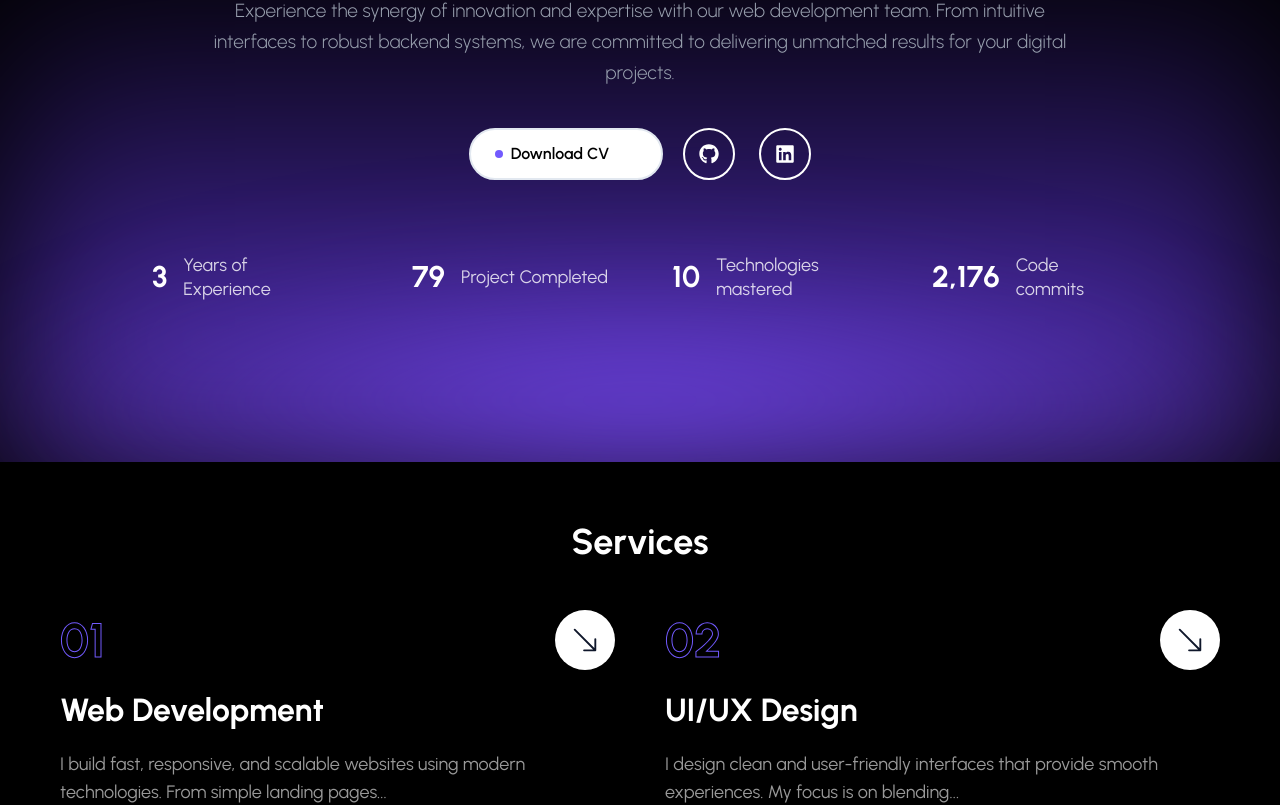
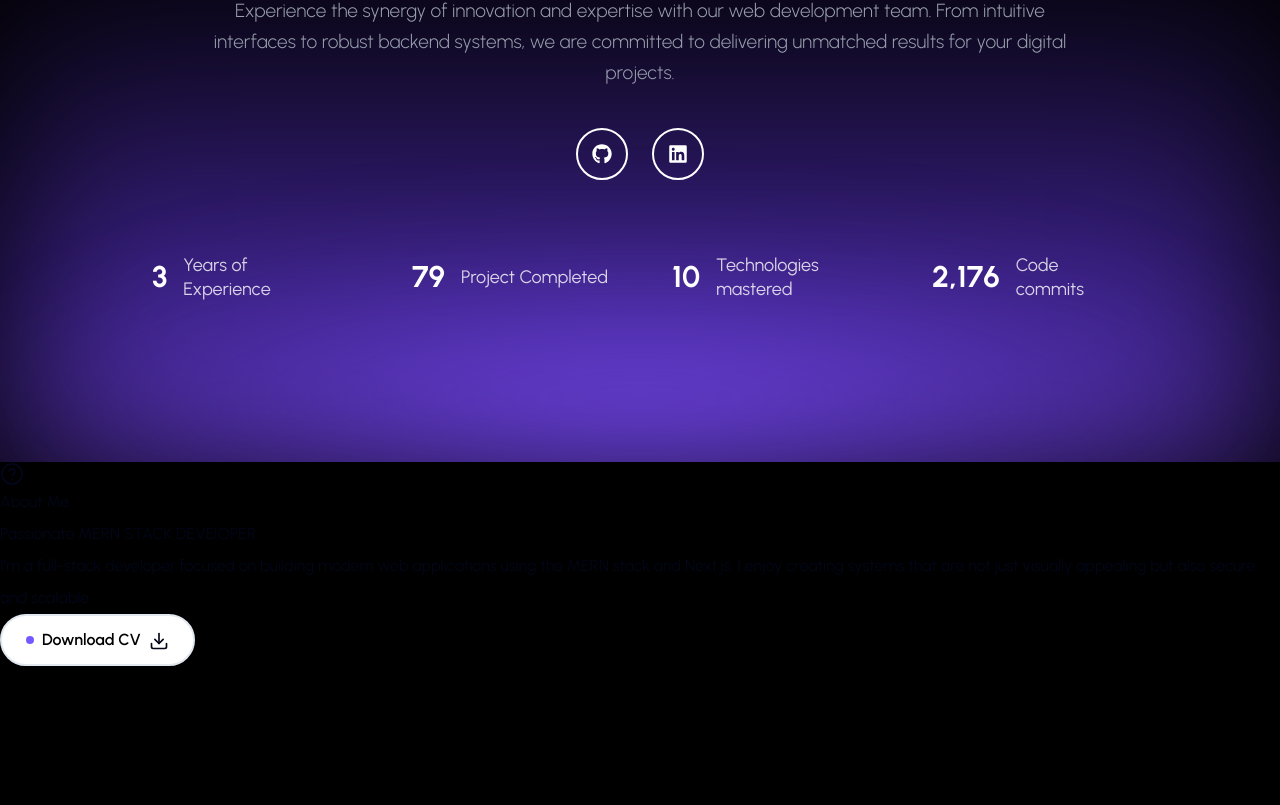
Before and after one commit to elishabhatti/elisha-portfolio, a Next.js app: page / in a window 1280 px wide. Shown: the part 438-1243 px from the top of the page. Built offline with nearby package versions, Linux system fonts and the light colour scheme.

Commit message:
refactor: added left side content

```diff
--- a/components/pages/About.jsx
+++ b/components/pages/About.jsx
@@ -1,7 +1,37 @@
+import { CircleHelpIcon } from "lucide-react";
+import { InteractiveHoverButton } from "../magicui/interactive-hover-button";
+import { FiDownload } from "react-icons/fi";
+
 const About = () => {
   return (
-    <div></div>
-  )
-}
+    <div className="min-h-screen">
+      {/* Left Side */}
+      <div>
+        <h1>
+          <CircleHelpIcon /> About Me
+        </h1>
+        <h1>Passionate MERN STACK DEVElOPER</h1>
+        <p>
+          I’m a full-stack developer focused on building modern web applications
+          using the MERN stack and Next.js. I enjoy creating systems that are
+          not just visually appealing but also secure and scalable.
+        </p>
+        <div>
+          <a href="/Elisha-Jameel.docx" download>
+            <InteractiveHoverButton>
+              <span className="text-black group-hover:text-white">
+                Download CV
+              </span>
+              <FiDownload className="transition-all duration-300 group-hover:text-white text-xl ml-2 inline" />
+            </InteractiveHoverButton>
+          </a>
+        </div>
+      </div>
 
-export default About
+      {/* Right Side */}
+      <div></div>
+    </div>
+  );
+};
+
+export default About;
--- a/components/pages/Home.jsx
+++ b/components/pages/Home.jsx
@@ -74,16 +74,6 @@ const Home = () => {
           className="flex items-center gap-5"
         >
           <div>
-            <a href="/Elisha-Jameel.docx" download>
-              <InteractiveHoverButton>
-                <span className="text-black group-hover:text-white">
-                  Download CV
-                </span>
-                <FiDownload className="transition-all duration-300 group-hover:text-white text-xl ml-2 inline" />
-              </InteractiveHoverButton>
-            </a>
-          </div>
-          <div>
             <Social
               containerStyles="flex gap-6"
               iconStyles="w-13 h-13 text-xl border-2 border-white rounded-full transition-all duration-300 flex justify-center items-center text-white hover:bg-[#725afe] text-base hover:text-white"
```
